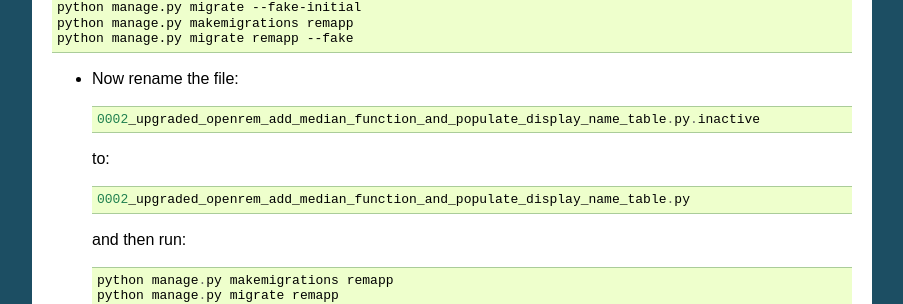
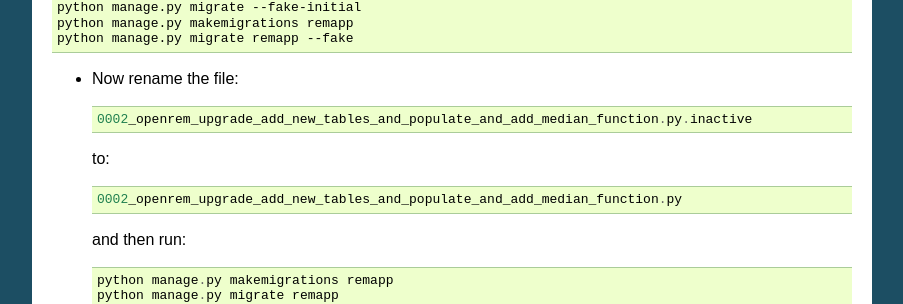
Before and after one commit to ckswilliams/modOpenREM, a Sphinx documentation site: the page built from docs/release-0.7.0.rst, in a window 1280 px wide and 900 px high, scrolled down 1244 px. Shown: the part 148-452 px from the top of the window, without its empty margins (198-1101 px from the left). Built offline with Sphinx 7.4.7, drawn with Linux system fonts in a browser that asks for light colours.

Commit message:
Modified the upgrade docs to reflect new migration file name. Fixes #290

```diff
--- a/docs/release-0.7.0.rst
+++ b/docs/release-0.7.0.rst
@@ -76,11 +76,11 @@ the warning about files becoming unusable. In linux, ``touch remapp/migrations/_
 
 * Now rename the file::
 
-    0002_upgraded_openrem_add_median_function_and_populate_display_name_table.py.inactive
+    0002_openrem_upgrade_add_new_tables_and_populate_and_add_median_function.py.inactive
 
   to::
 
-    0002_upgraded_openrem_add_median_function_and_populate_display_name_table.py
+    0002_openrem_upgrade_add_new_tables_and_populate_and_add_median_function.py
 
   and then run::
 
```
